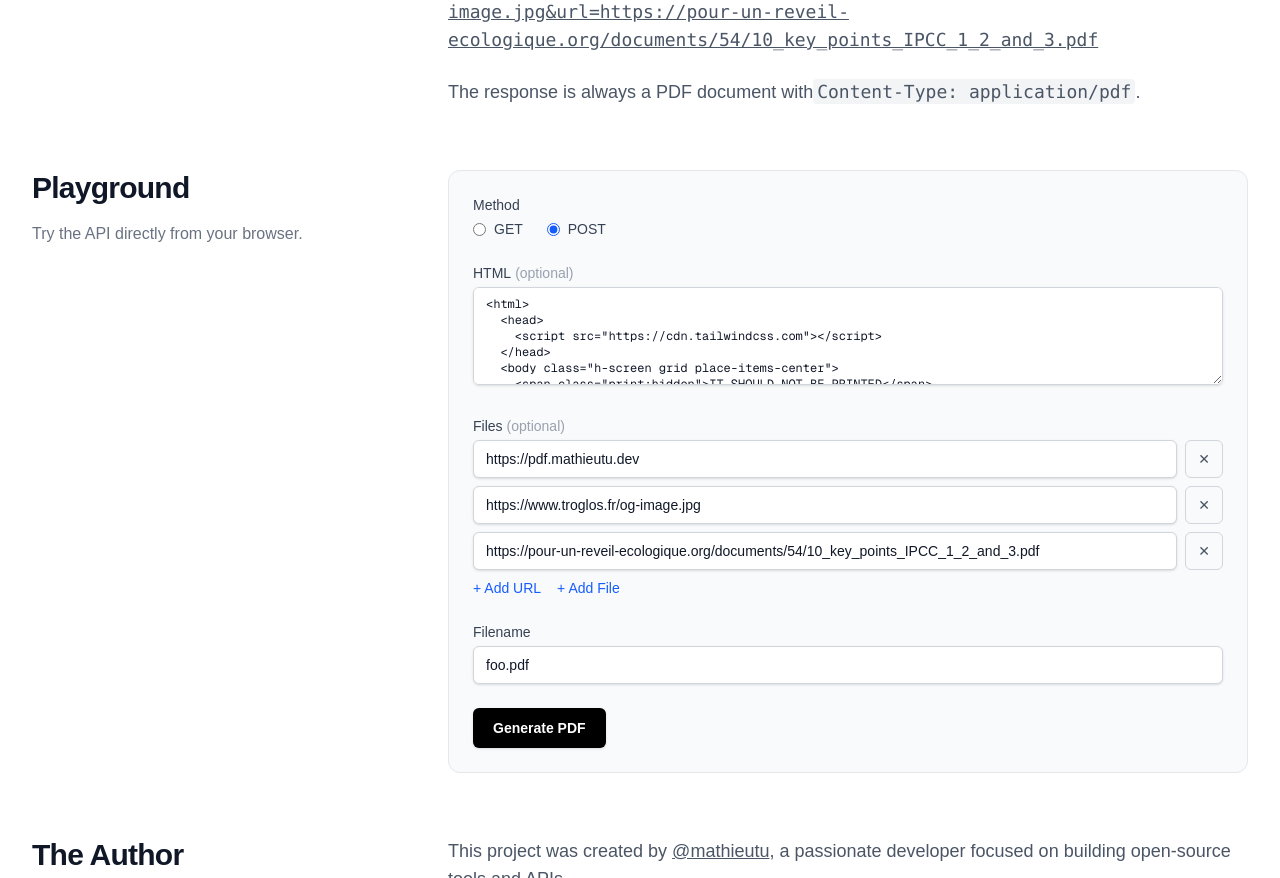
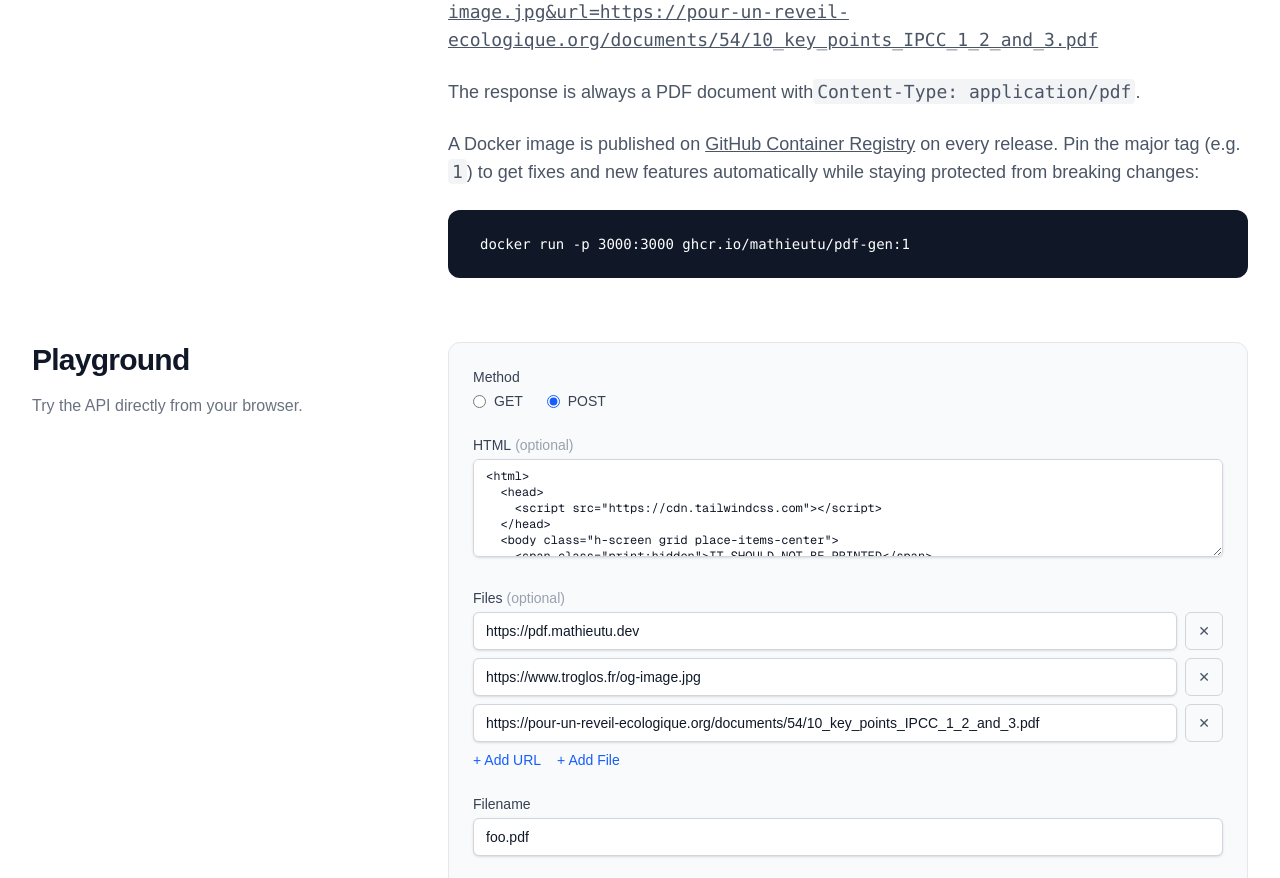
Before and after one commit to mathieutu/pdf-gen, a Next.js app: page / in a window 1280 px wide. Shown: the part 1580-2458 px from the top of the page. Built offline with nearby package versions, Linux system fonts and the light colour scheme.

Commit message:
📝 Document the Docker image and release tags in README and landing page.

```diff
--- a/src/app/page.tsx
+++ b/src/app/page.tsx
@@ -577,6 +577,24 @@ export default function Home() {
                     <InlineCode>Content-Type: application/pdf</InlineCode>
                     .
                   </p>
+                  <p>
+                    A Docker image is published on
+                    {' '}
+                    <Link href="https://github.com/mathieutu/pdf-gen/pkgs/container/pdf-gen">GitHub Container Registry</Link>
+                    {' '}
+                    on every release. Pin the major tag (e.g.
+                    {' '}
+                    <InlineCode>1</InlineCode>
+                    ) to get fixes and new features automatically while staying protected from breaking changes:
+                  </p>
+                  <pre className="
+                    overflow-x-auto rounded-xl bg-gray-900 p-6 text-sm
+                    text-white
+                    sm:px-8
+                  "
+                  >
+                    <code>docker run -p 3000:3000 ghcr.io/mathieutu/pdf-gen:1</code>
+                  </pre>
                 </div>
               </div>
             </div>
```
Also changed, not shown: 1 other file (tests, documents, lock files or other folders).
